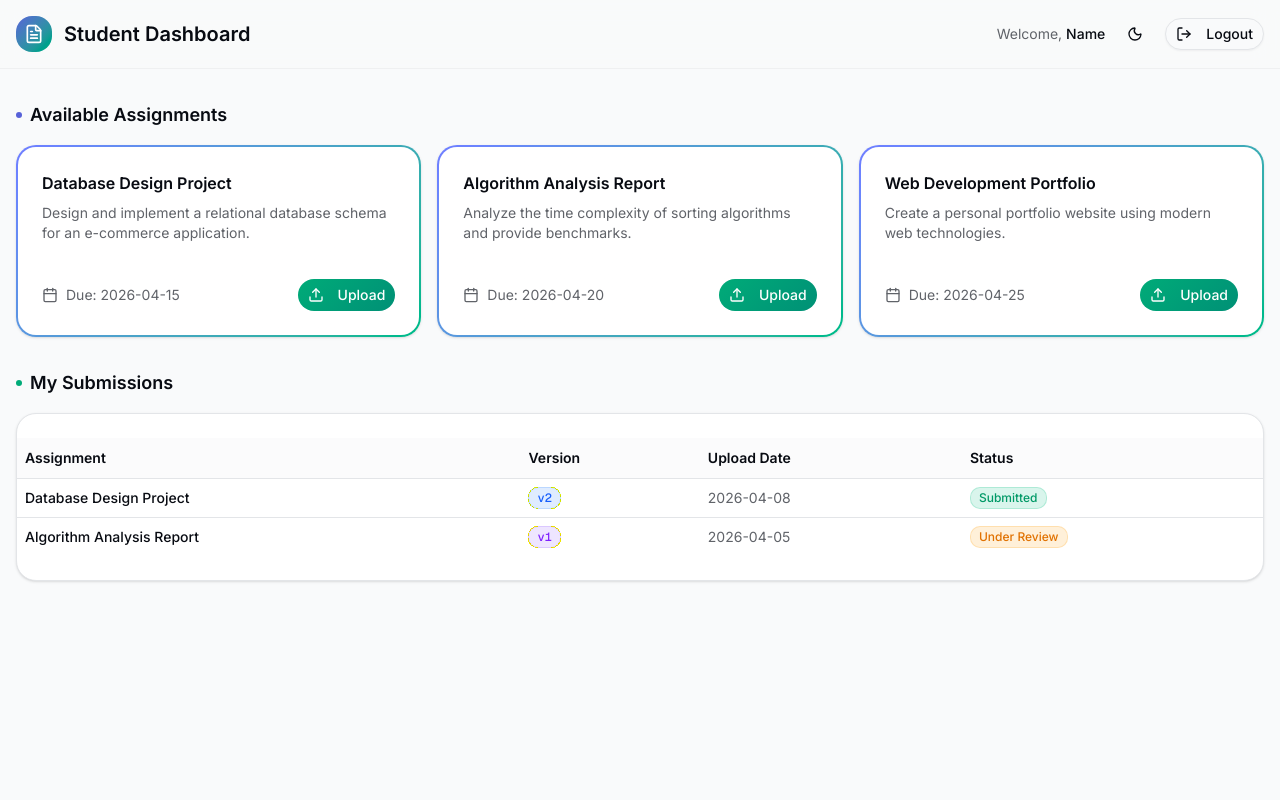
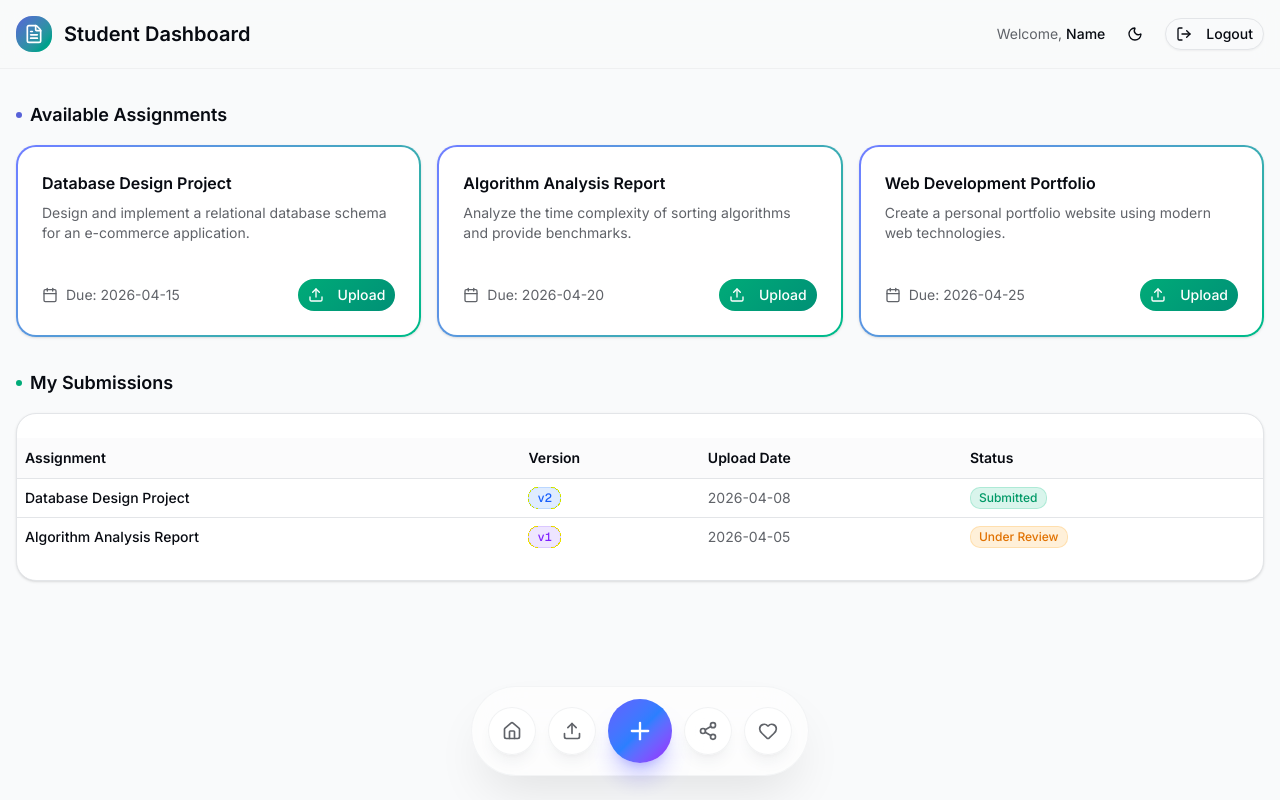
Before and after one commit to nisha007s/-Assignment-Submission-Automation, a Next.js app: page / in a window 1280 px wide. Both pictures are taken after typing "name@example.com", "Sample123" into the empty fields and a click on the button "Sign In". Built offline with nearby package versions, Linux system fonts and the light colour scheme.

Commit message:
feat: integrate FloatingMenu into student and teacher dashboards\n\nAdd glassmorphism bottom nav with upload and utility buttons.

```diff
--- /dev/null
+++ b/components/floating-menu.tsx
@@ -0,0 +1,118 @@
+"use client";
+
+import { Home, Upload, Share2, Heart, Plus } from "lucide-react";
+import { cn } from "@/lib/utils";
+
+interface FloatingMenuProps {
+  onHomeClick?: () => void;
+  onUploadClick?: () => void;
+  onShareClick?: () => void;
+  onFavoriteClick?: () => void;
+  onCenterClick?: () => void;
+}
+
+export function FloatingMenu({
+  onHomeClick,
+  onUploadClick,
+  onShareClick,
+  onFavoriteClick,
+  onCenterClick,
+}: FloatingMenuProps) {
+  const iconButtonClass = cn(
+    "relative flex items-center justify-center",
+    "w-12 h-12 rounded-full",
+    "bg-card/80 backdrop-blur-md",
+    "border border-border/50",
+    "shadow-lg shadow-black/5 dark:shadow-black/20",
+    "transition-all duration-300 ease-out",
+    "hover:scale-110 hover:shadow-xl hover:shadow-primary/20",
+    "hover:border-primary/30",
+    "active:scale-95",
+    "group"
+  );
+
+  const iconClass = cn(
+    "w-5 h-5 text-muted-foreground",
+    "transition-colors duration-300",
+    "group-hover:text-primary"
+  );
+
+  return (
+    <div className="fixed bottom-6 left-1/2 -translate-x-1/2 z-50">
+      {/* Glass container */}
+      <div
+        className={cn(
+          "flex items-center gap-3 px-4 py-3",
+          "bg-card/60 backdrop-blur-xl",
+          "border border-border/40",
+          "rounded-full",
+          "shadow-2xl shadow-black/10 dark:shadow-black/30"
+        )}
+      >
+        {/* Home button */}
+        <button
+          onClick={onHomeClick}
+          className={iconButtonClass}
+          aria-label="Home"
+        >
+          <Home className={iconClass} />
+        </button>
+
+        {/* Upload button */}
+        <button
+          onClick={onUploadClick}
+          className={iconButtonClass}
+          aria-label="Upload"
+        >
+          <Upload className={iconClass} />
+        </button>
+
+        {/* Center action button - Upload Assignment */}
+        <button
+          onClick={onCenterClick}
+          className={cn(
+            "relative flex items-center justify-center",
+            "w-16 h-16 rounded-full",
+            "bg-gradient-to-br from-indigo-500 via-blue-500 to-purple-600",
+            "shadow-xl shadow-indigo-500/30 dark:shadow-indigo-500/20",
+            "transition-all duration-300 ease-out",
+            "hover:scale-110 hover:shadow-2xl hover:shadow-indigo-500/40",
+            "active:scale-95",
+            "group"
+          )}
+          aria-label="Upload Assignment"
+        >
+          {/* Glow effect */}
+          <div
+            className={cn(
+              "absolute inset-0 rounded-full",
+              "bg-gradient-to-br from-indigo-400 via-blue-400 to-purple-500",
+              "opacity-0 blur-md",
+              "transition-opacity duration-300",
+              "group-hover:opacity-60"
+            )}
+          />
+          <Plus className="relative w-7 h-7 text-white transition-transform duration-300 group-hover:rotate-90" />
+        </button>
+
+        {/* Share button */}
+        <button
+          onClick={onShareClick}
+          className={iconButtonClass}
+          aria-label="Share"
+        >
+          <Share2 className={iconClass} />
+        </button>
+
+        {/* Favorite button */}
+        <button
+          onClick={onFavoriteClick}
+          className={iconButtonClass}
+          aria-label="Favorites"
+        >
+          <Heart className={iconClass} />
+        </button>
+      </div>
+    </div>
+  );
+}
--- a/components/student-dashboard.tsx
+++ b/components/student-dashboard.tsx
@@ -14,6 +14,7 @@ import {
 } from "@/components/ui/table";
 import { UploadModal } from "@/components/upload-modal";
 import { ThemeToggle } from "@/components/theme-toggle";
+import { FloatingMenu } from "@/components/floating-menu";
 import { Upload, LogOut, Calendar, FileText } from "lucide-react";
 
 interface StudentDashboardProps {
@@ -266,6 +267,20 @@ export function StudentDashboard({ userName, onLogout }: StudentDashboardProps)
         assignmentTitle={selectedAssignment}
         onSubmit={handleUploadSubmit}
       />
+
+      <FloatingMenu
+        onHomeClick={() => window.scrollTo({ top: 0, behavior: "smooth" })}
+        onUploadClick={() => {
+          setSelectedAssignment(mockAssignments[0].title);
+          setUploadModalOpen(true);
+        }}
+        onCenterClick={() => {
+          setSelectedAssignment(mockAssignments[0].title);
+          setUploadModalOpen(true);
+        }}
+        onShareClick={() => alert("Share feature coming soon!")}
+        onFavoriteClick={() => alert("Favorites feature coming soon!")}
+      />
     </div>
   );
 }
--- a/components/teacher-dashboard.tsx
+++ b/components/teacher-dashboard.tsx
@@ -16,6 +16,7 @@ import {
 } from "@/components/ui/table";
 import { FieldGroup, Field, FieldLabel } from "@/components/ui/field";
 import { ThemeToggle } from "@/components/theme-toggle";
+import { FloatingMenu } from "@/components/floating-menu";
 import { LogOut, Download, Plus, GraduationCap, Calendar, FileText } from "lucide-react";
 
 interface TeacherDashboardProps {
@@ -323,6 +324,17 @@ export function TeacherDashboard({ onLogout }: TeacherDashboardProps) {
           </div>
         </div>
       </main>
+
+      <FloatingMenu
+        onHomeClick={() => window.scrollTo({ top: 0, behavior: "smooth" })}
+        onUploadClick={() => alert("Upload feature for teachers coming soon!")}
+        onCenterClick={() => {
+          // Focus on the create assignment form
+          document.getElementById("title")?.focus();
+        }}
+        onShareClick={() => alert("Share feature coming soon!")}
+        onFavoriteClick={() => alert("Favorites feature coming soon!")}
+      />
     </div>
   );
 }
```
